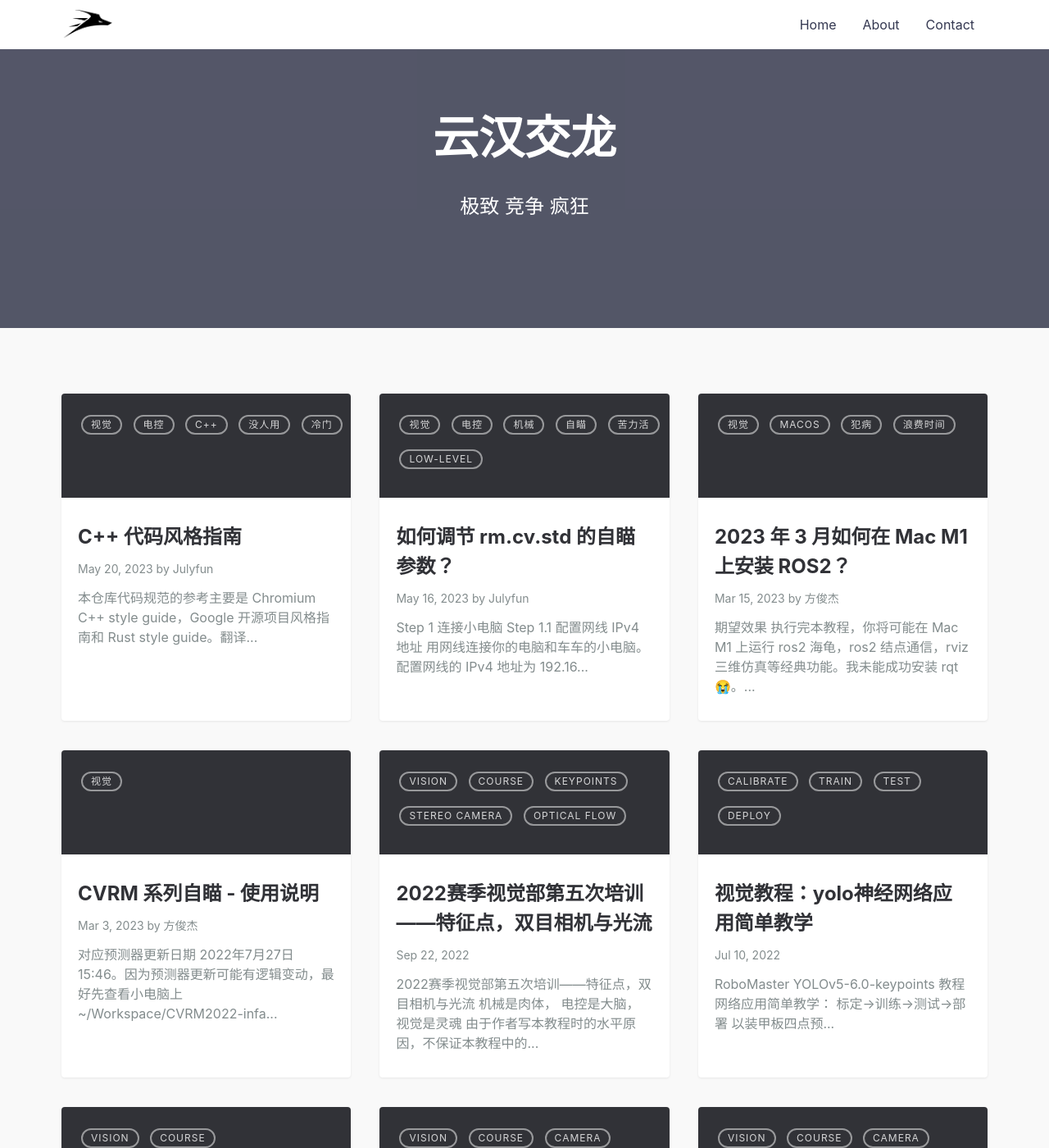
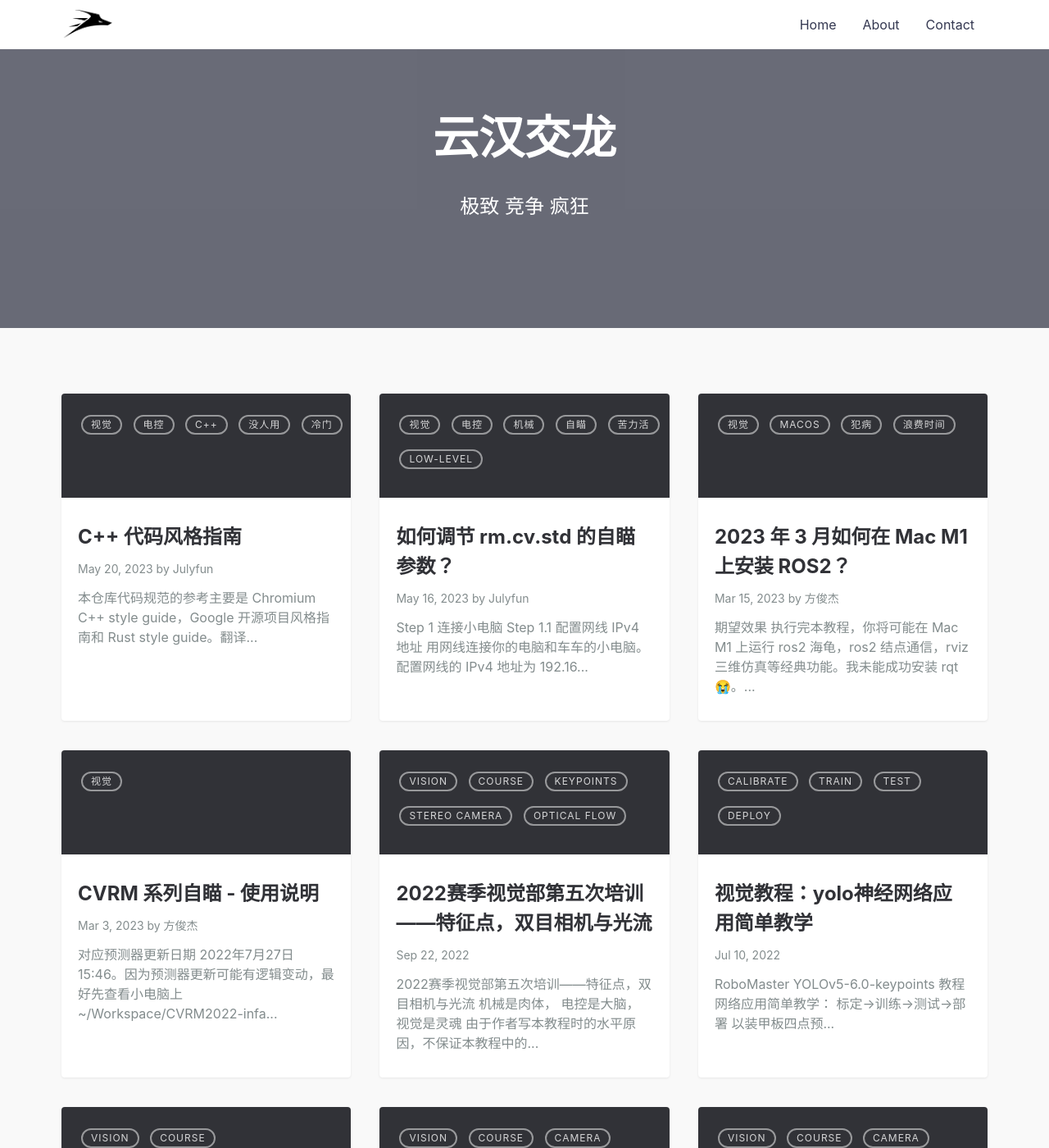
Before and after one commit to SJTU-RoboMaster-Team/SJTU-RoboMaster-Team.github.io, a Jekyll site: the page built from index.md, in a window 1280 px wide and 1400 px high. Shown: the whole window at 82% size. Built offline with Jekyll 4.4.1, drawn with Linux system fonts in a browser that asks for light colours; nearby versions of some CDN libraries.

Commit message:
小豆泥透明度改回去了

```diff
--- a/_includes/critical.css
+++ b/_includes/critical.css
@@ -1459,7 +1459,7 @@ table td {
   left: 0;
   width: 100%;
   height: 100%;
-  background: rgba(52, 56, 81, 0.7)
+  background: rgba(52, 56, 81, 0.5)
 }
 
 .hero--small {
```
